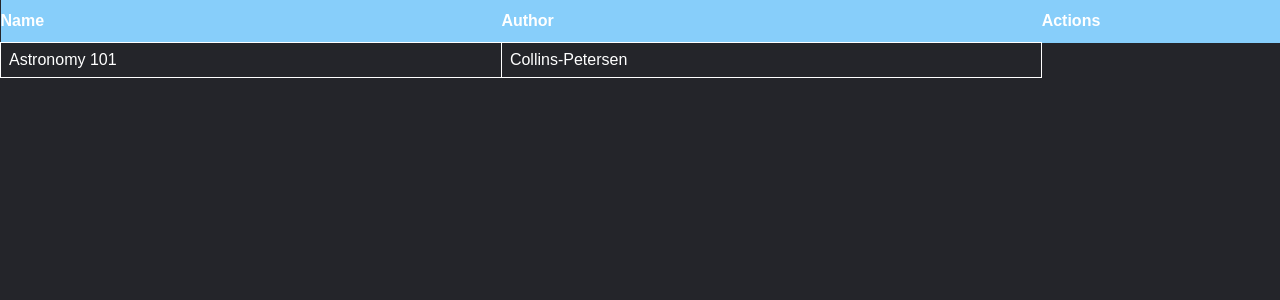
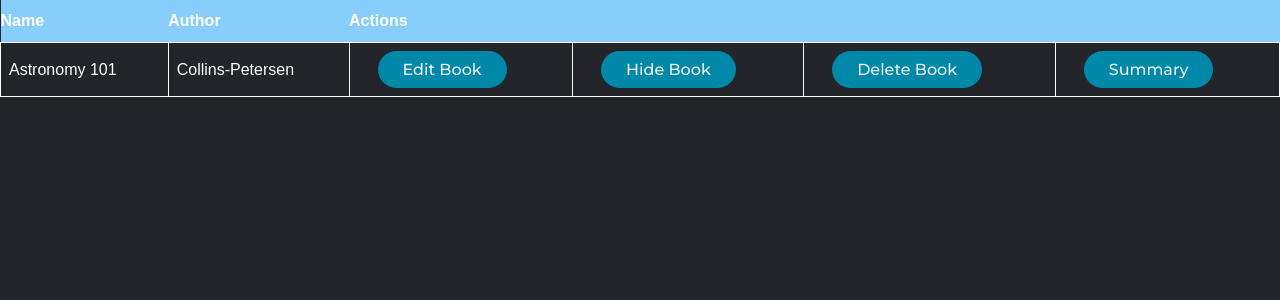
Before and after one commit to cjuanito797/TheBookClub, a Django app: template accounts/templates/accounts/myBookshelf.html in a window 1280 px wide. Shown: the part 97-397 px from the top of the page. Run offline with Django 4.2, Linux system fonts and the light colour scheme; the template is opened without the code that fills it: values that come from a table or form of the project are taken from there, others are empty; data comes from the database, SQL or seed files in the repository.

Commit message:
Update myBookshelf.html

```diff
--- a/accounts/templates/accounts/myBookshelf.html
+++ b/accounts/templates/accounts/myBookshelf.html
@@ -10,12 +10,28 @@
 
         <th>Name</th>
         <th>Author</th>
-        <th colspan="3">Actions</th>
+        <th colspan="4">Actions</th>
 
         {% for book in myBooks %}
             <tr class="bg-info">
                 <td>{{ book.title }}</td>
                 <td>{{ book.author }}</td>
+                <td><a href="{% url 'accounts:myBookShelf'  %}"
+                       class="btn btn-primary"><button>Edit Book</button></a>
+                {% if book.available is True %}
+                <td><a href="{% url 'accounts:myBookShelf'  %}"
+                            onclick="return confirm('Are you sure you would like to hide the visibility of this book? ')"
+                       class="btn btn-primary"><button>Hide Book</button></a>
+                {% else %}
+                <td><a href="{% url 'accounts:myBookShelf'  %}"
+                            onclick="return confirm('Are you sure you would like to hide the visibility of this book? ')"
+                       class="btn btn-primary"><button>Show Book</button></a>
+                {% endif %}
+                <td><a href="{% url 'accounts:deleteBook' pk=book.pk %}"
+                                onclick="return confirm('Are you sure you want to delete?')"
+                       class="btn btn-warning"><button class="danger">Delete Book</button></a>
+                <td><a href="{% url 'accounts:myBookShelf'  %}"
+                           class="btn btn-primary"><button>Summary</button></a>
             </tr>
         {% endfor %}
     </table>
```
